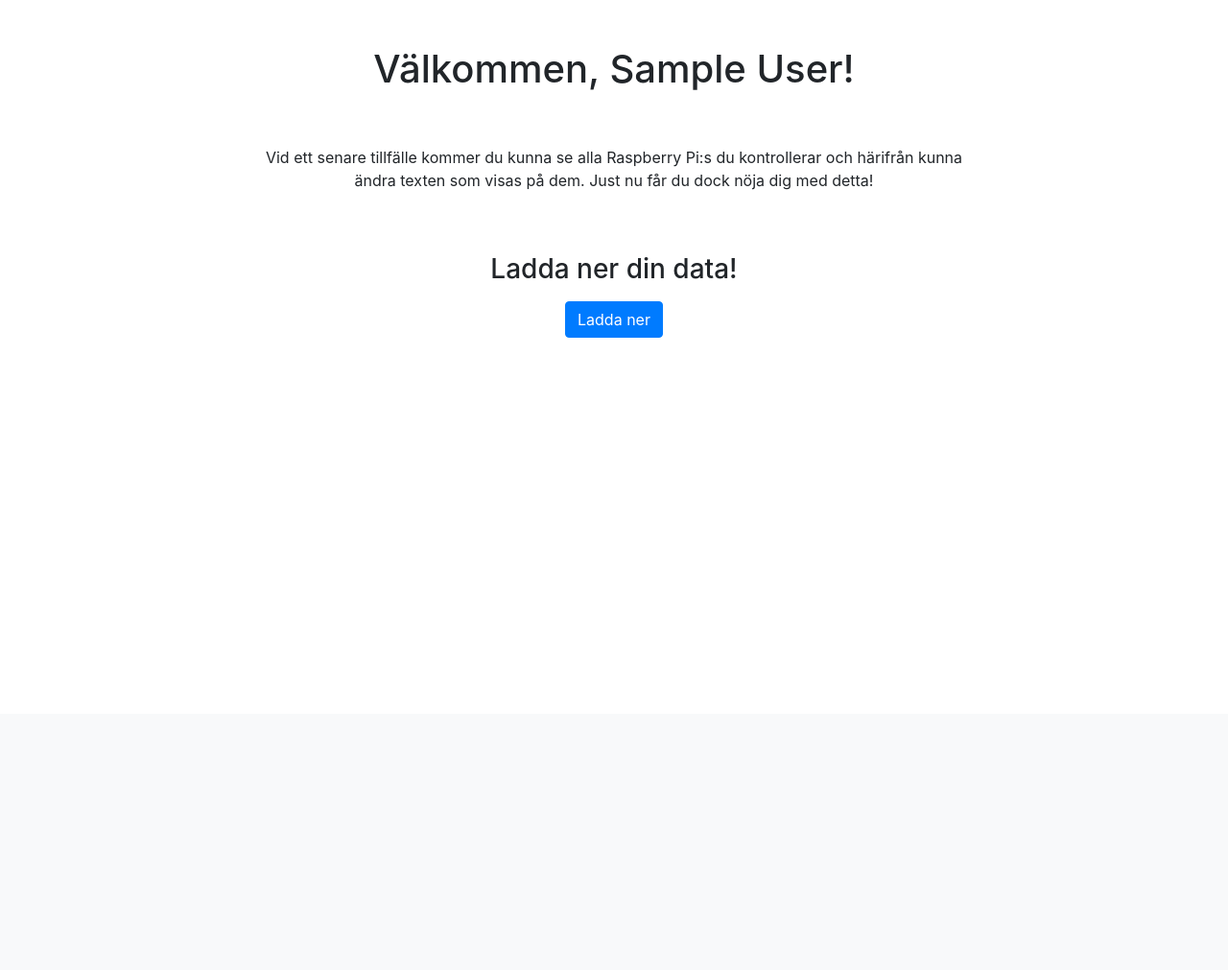
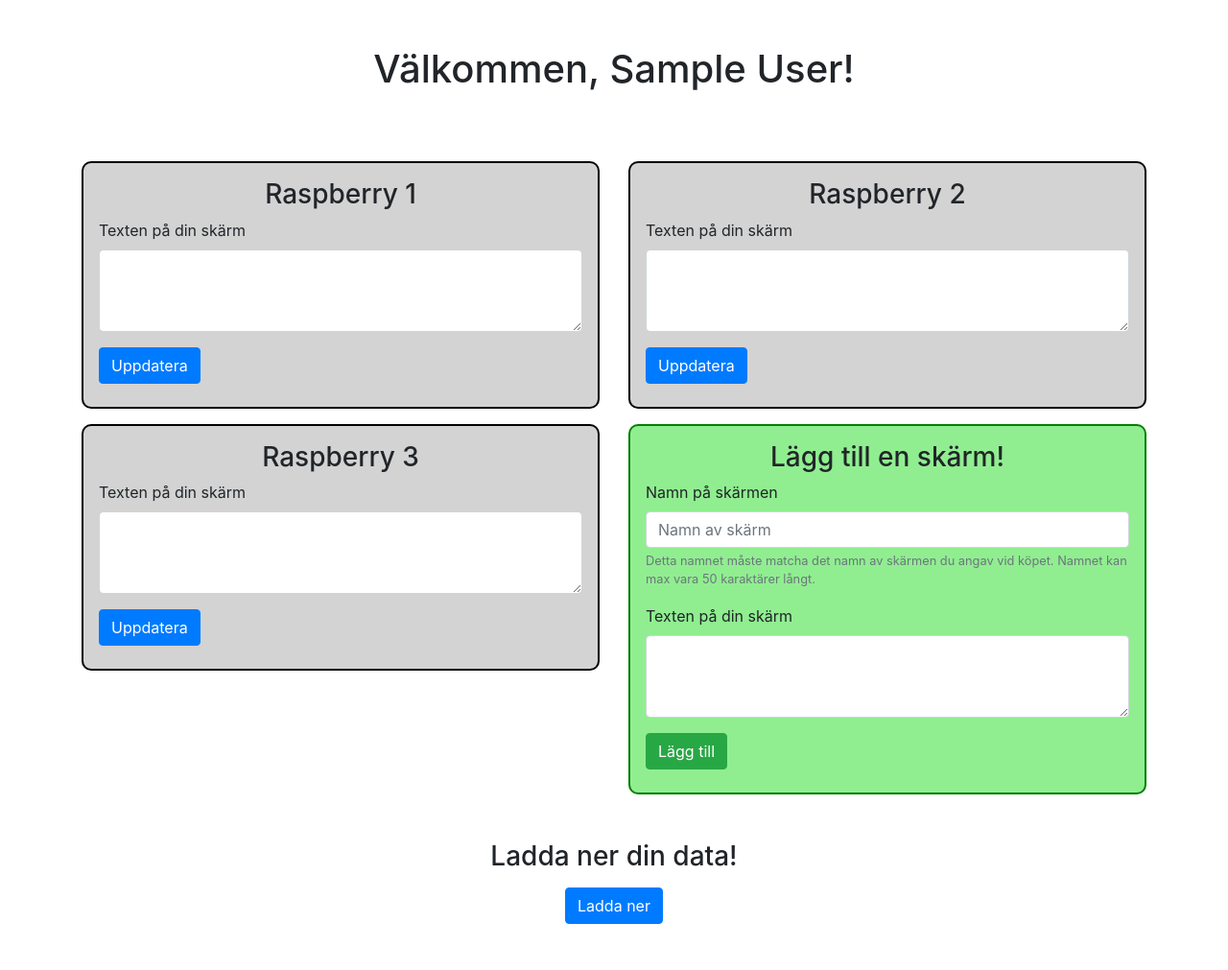
Before and after one commit to Jinado/gymnasiearbete, a Node server app: page /my-pages in a window 1280 px wide. Shown: the part 56-1067 px from the top of the page at 96% size. Before the commit the page ends 408 px from the top, so only its background shows below. Run offline with Node 20, Linux system fonts and the light colour scheme; the visitor is signed in with stand-in values (Sample User, id 1); tables that the repository leaves empty or names only in its code hold one stand-in row (values such as "Sample post").

Commit message:
Starting working on the showing of raspberries on the 'my pages' page. Also, the last commit message got cut off early.

```diff
--- a/index.js
+++ b/index.js
@@ -311,7 +311,7 @@ app.post("/download", async (req, res) => {
             // Remove all unnecessary data like rasp_id:s
             let rowsRaspData = [];
             rowsFetchedRaspData.forEach(el => {
-                rowsRaspData.push({email: el.email, string: el.string});
+                rowsRaspData.push({email: el.email, name: el.name, text: el.string});
             });
 
             let date = new Date();
--- a/public/ejs/pages/myPages.ejs
+++ b/public/ejs/pages/myPages.ejs
@@ -51,6 +51,41 @@
                 <h1 class="text-center">Välkommen, <%= firstname %> <%= lastname %>!</h1>
             </div>
         </div>
+        <!-- YES -->
+        <div class="row">
+            <% for(let i = 0; i < 3; i++){ %>
+                <div class="col-md-6">
+                    <div style="border: 2px solid black; background-color: lightgray; border-radius: 10px;" class="p-3 mt-3">
+                        <h3 class="text-center">Raspberry <%= (i + 1) %></h3>
+                        <form action="/raspberries/update" method="POST">
+                            <div class="form-group">
+                                <label for="raspberry-text">Texten på din skärm</label>
+                                <textarea class="form-control" id="raspberry-text" name="screenText" rows="3"></textarea>
+                            </div>
+                            <button type="submit" class="btn btn-primary mb-2">Uppdatera</button>
+                        </form>
+                    </div>
+                </div>
+            <% } %>
+            <div class="col-md-6">
+                <div style="border: 2px solid green; background-color: lightgreen; border-radius: 10px;" class="p-3 mt-3">
+                    <h3 class="text-center">Lägg till en skärm!</h3>
+                    <form action="/raspberries/add" method="POST">
+                        <div class="form-group">
+                            <label for="raspberry-name">Namn på skärmen</label>
+                            <input type="text" class="form-control" id="raspberry-name" name="screenName" maxlength="50" placeholder="Namn av skärm">
+                            <small class="form-text text-muted">Detta namnet måste matcha det namn av skärmen du angav vid köpet. Namnet kan max vara 50 karaktärer långt.</small>
+                        </div>
+                        <div class="form-group">
+                            <label for="raspberry-text">Texten på din skärm</label>
+                            <textarea class="form-control" id="raspberry-text" name="screenText" rows="3"></textarea>
+                        </div>
+                        <button type="submit" class="btn btn-success mb-2">Lägg till</button>
+                    </form>
+                </div>
+            </div>
+        </div>
+        <!--
         <div class="row">
             <div class="col-md-2"></div>
             <div class="col-md-8">
@@ -61,6 +96,7 @@
             </div>
             <div class="col-md-2"></div>
         </div>
+        -->
         <div class="row mt-5">
             <div class="col-md-2"></div>
             <div class="col-md-8">
@@ -71,7 +107,7 @@
         <div class="row mt-2">
             <div class="col-md-4"></div>
             <div class="col-md-4">
-                <form class="form-inline my-2 my-lg-0" method="POST" action="/download">
+                <form class="form-inline my-2 my-lg-0 pb-5" method="POST" action="/download">
                     <button type="submit" class="btn btn-primary my-2 my-sm-0 mx-auto">Ladda ner</button>
                 </form>
             </div>
```
